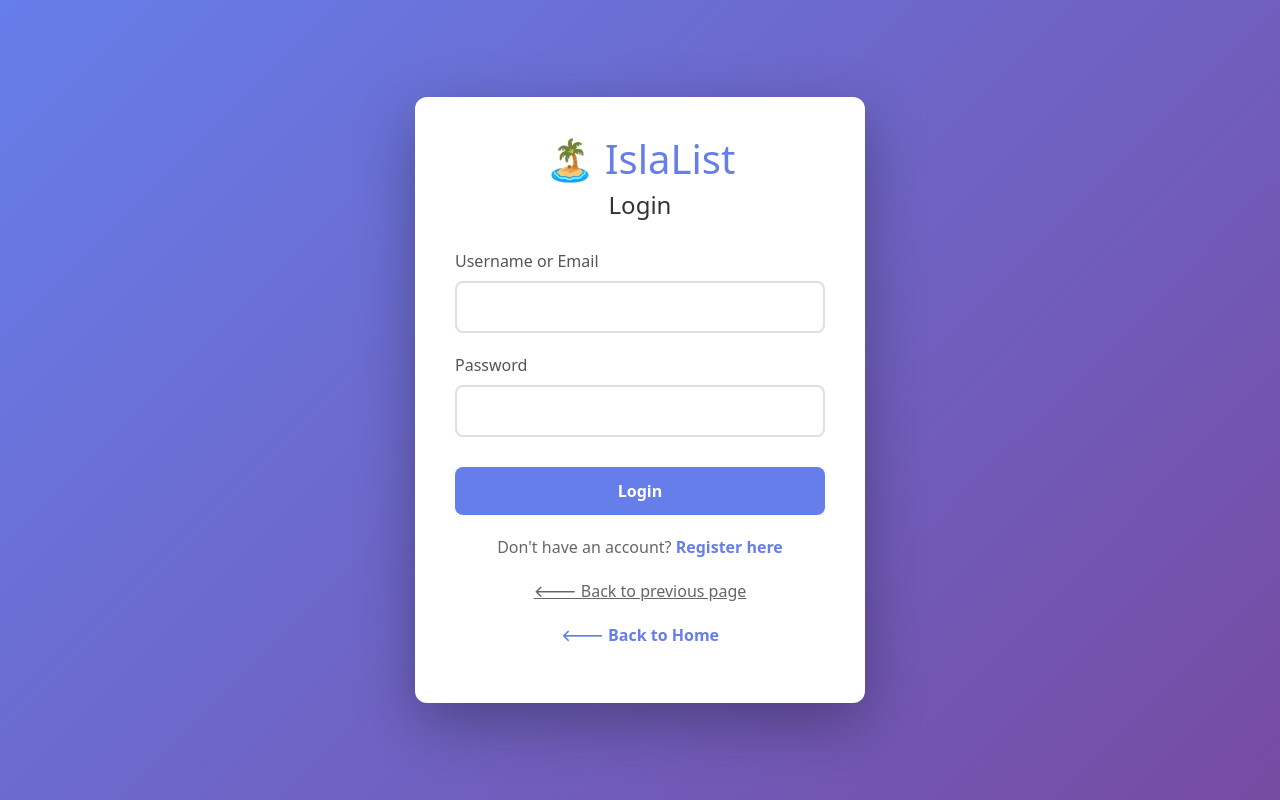
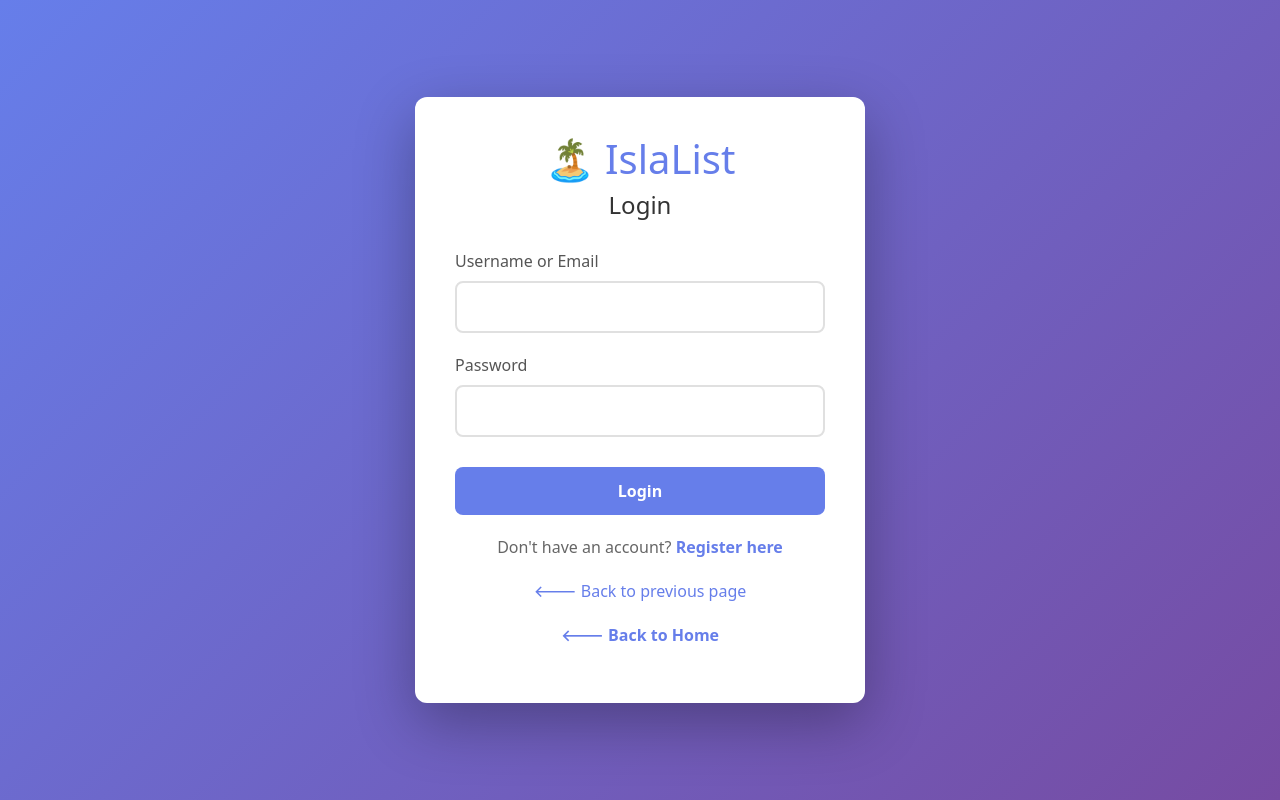
Before and after one commit to jbernadas/islalist-pwa, a React (Vite) app in the folder frontend/: page /login in a window 1280 px wide. Built offline with nearby package versions, Linux system fonts and the light colour scheme; no server answers.

Commit message:
Style update to back-to-previous page link

```diff
--- a/frontend/src/pages/Login.jsx
+++ b/frontend/src/pages/Login.jsx
@@ -95,7 +95,7 @@ const Login = () => {
           <button
             onClick={() => navigate(-1)}
             className="btn-link"
-            style={{ background: 'none', border: 'none', padding: 0, cursor: 'pointer', color: 'inherit', textDecoration: 'underline' }}
+            style={{ background: 'none', border: 'none', padding: 0, cursor: 'pointer', textDecoration: 'none' }}
           >
             🡐 Back to previous page
           </button>
--- a/frontend/src/pages/Register.jsx
+++ b/frontend/src/pages/Register.jsx
@@ -225,7 +225,7 @@ const Register = () => {
           <button
             onClick={() => navigate(-1)}
             className="btn-link"
-            style={{ background: 'none', border: 'none', padding: 0, cursor: 'pointer', color: 'inherit', textDecoration: 'underline' }}
+            style={{ background: 'none', border: 'none', padding: 0, cursor: 'pointer', textDecoration: 'none' }}
           >
             🡐 Back to previous page
           </button>
```
